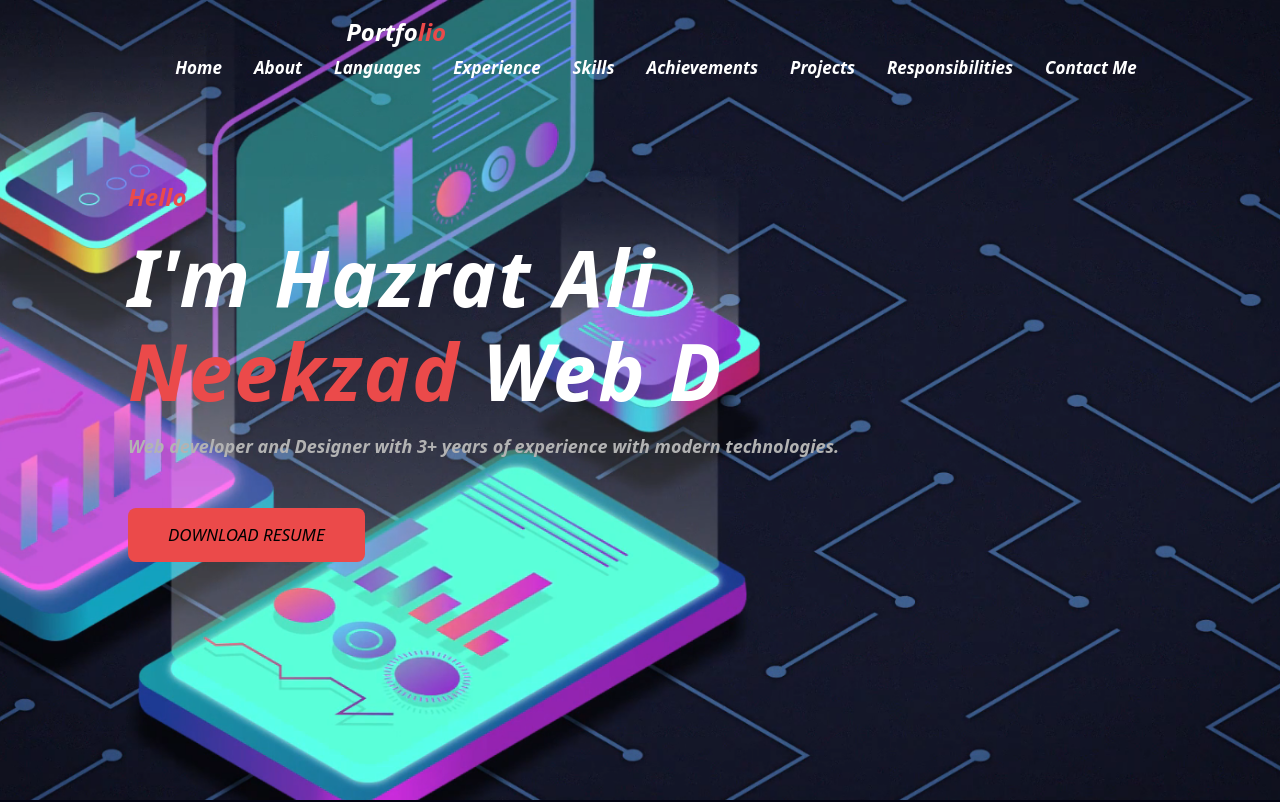
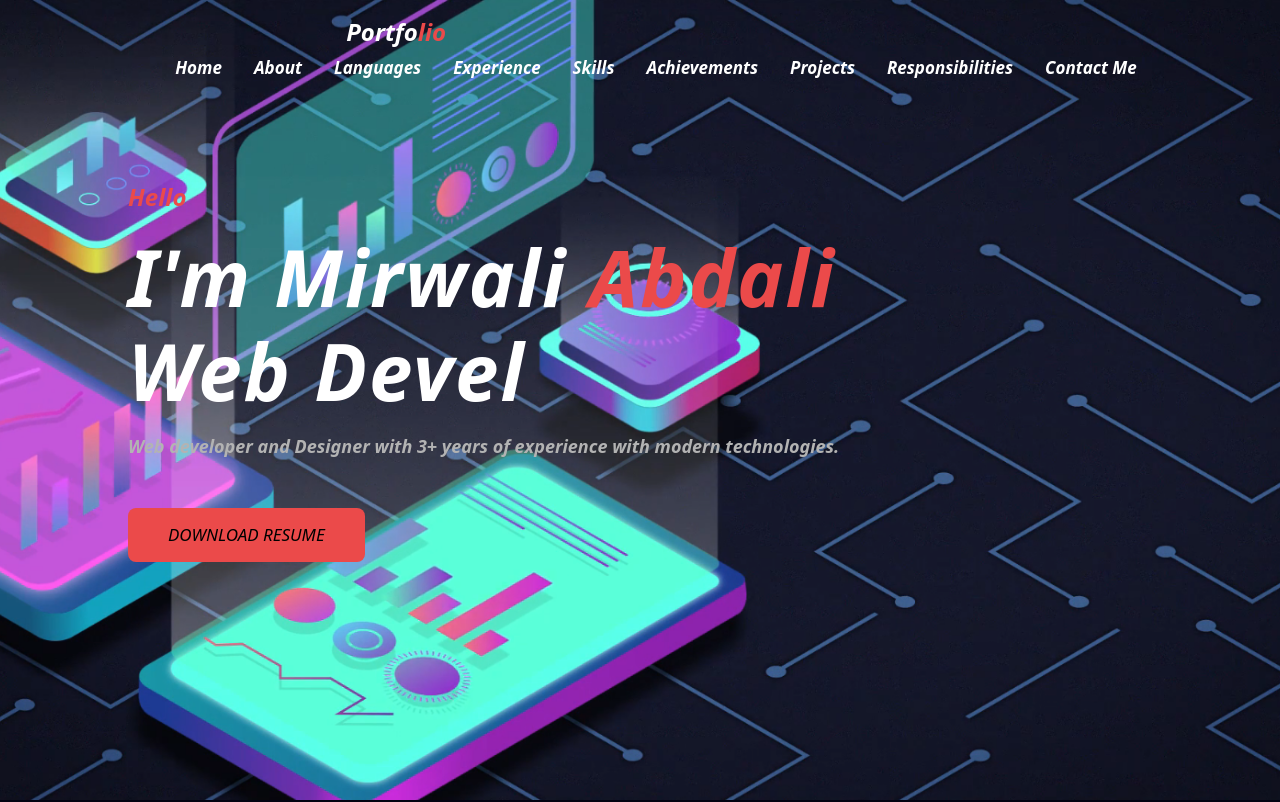
Before and after one commit to MirwaliAbdali/my-react-portfolio, a React (Create React App) app: page / in a window 1280 px wide. Shown: the top 802 px of the page. Built offline with nearby package versions, Linux system fonts and the light colour scheme.

Commit message:
Header changed

```diff
--- a/src/components/Header.js
+++ b/src/components/Header.js
@@ -8,7 +8,7 @@ function Header() {
 
   useEffect(() => {
     const options = {
-      strings: ["I'm Hazrat Ali<span> Neekzad</span> Web Developer."],
+      strings: ["I'm Mirwali<span> Abdali</span> Web Developer."],
       typeSpeed: 180,
       backSpeed: 80,
       backDelay: 100,
```
